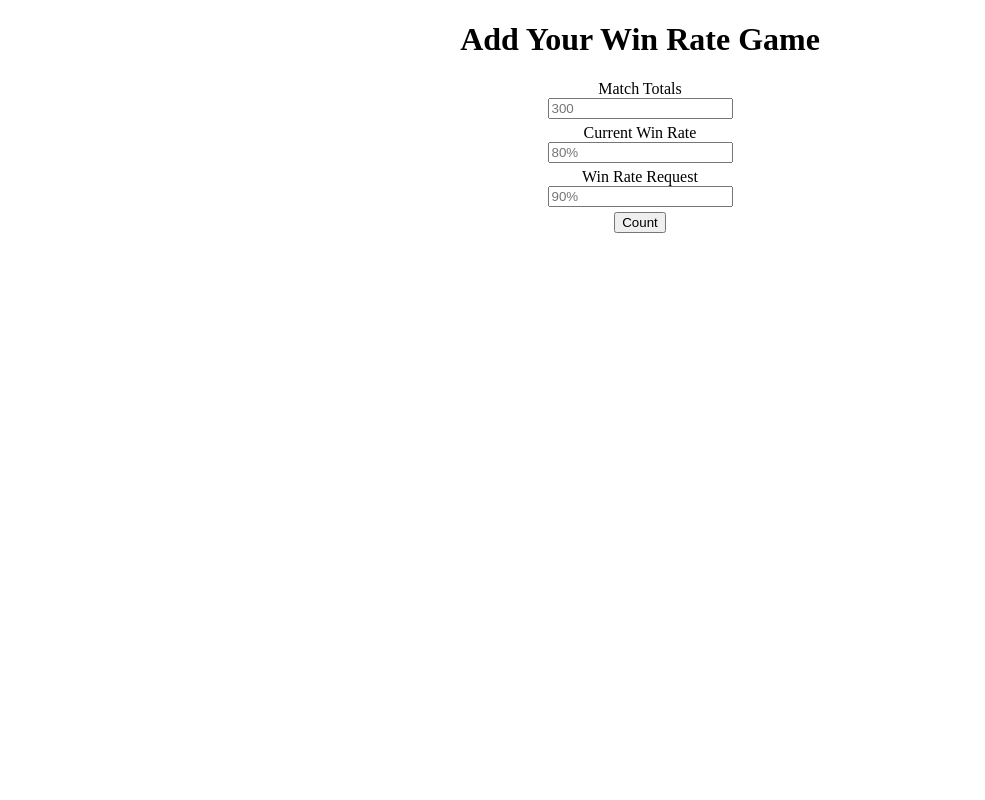
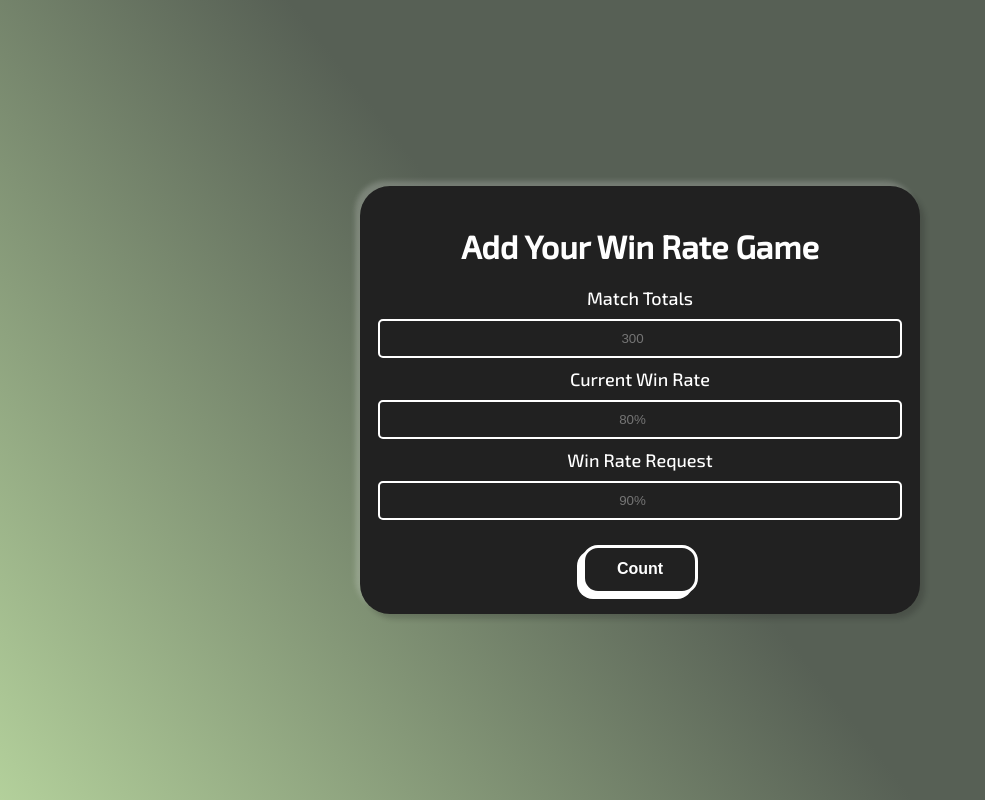
Before and after one commit to yusrilaprial/wr-count, a plain HTML site: page index.html in a window 1280 px wide. Shown: the whole page, without its empty margins (0-985 px from the left). Drawn offline with Linux system fonts and the light colour scheme; a web font is replaced by a local one.

Commit message:
first commit

```diff
--- a/assets/css/style.css
+++ b/assets/css/style.css
@@ -1,9 +1,73 @@
-body{
+@import url('https://fonts.googleapis.com/css2?family=Exo+2:wght@500&family=Sevillana&display=swap');
+
+body {
     margin: 0;
+    font-family: 'Exo 2', sans-serif;
+    background: rgb(179, 208, 155);
+    background: -moz-linear-gradient(52deg, rgba(179, 208, 155, 1) 0%, rgba(87, 96, 85, 1) 48%);
+    background: -webkit-linear-gradient(52deg, rgba(179, 208, 155, 1) 0%, rgba(87, 96, 85, 1) 48%);
+    background: linear-gradient(52deg, rgba(179, 208, 155, 1) 0%, rgba(87, 96, 85, 1) 48%);
+    filter: progid:DXImageTransform.Microsoft.gradient(startColorstr="#b3d09b", endColorstr="#576055", GradientType=1);
 }
-.container{
+
+.container {
+    height: 100vh;
+    display: flex;
+    justify-content: center;
+    align-items: center;
+}
+
+.card {
+    border-radius: 30px;
+    background: #212121;
+    box-shadow: 5px 5px 5px rgba(25, 25, 25, 0.2),
+        -5px -5px 5px rgb(243, 243, 243, 0.2);
+    padding: 20px 30px;
+    margin: 10px;
+    color: white;
     text-align: center;
+    width: 500px;
 }
-input{
-    margin-bottom: 5px;
+
+.box {
+    font-size: large;
 }
+
+.input {
+    transform: translate(-12px, 0px);
+    background-color: #212121;
+    width: 100%;
+    padding: 10px;
+    text-align: center;
+    border: 2px solid white;
+    border-radius: 5px;
+    margin: 10px 0px;
+    color: white;
+    /* box-shadow: 3px 3px 2px rgb(249, 255, 85); */
+}
+
+.input:focus {
+    color: rgb(0, 255, 255);
+    background-color: #212121;
+    outline-color: rgb(0, 255, 255);
+    box-shadow: -3px -3px 15px rgb(0, 255, 255);
+    transition: .1s;
+    transition-property: box-shadow;
+}
+
+button {
+    font-size: 1rem;
+    padding: 0.8em 2em;
+    background-color: #212121;
+    border: 3px solid white;
+    border-radius: 1em;
+    color: #fff;
+    font-weight: bolder;
+    transition: cubic-bezier(0.68, -0.55, 0.265, 1.55) 0.4s;
+    box-shadow: -5px 5px 0px 0px white;
+    margin-top: 15px;
+}
+
+button:hover {
+    transform: translate(5px, -5px);
+}
--- a/index.html
+++ b/index.html
@@ -11,27 +11,26 @@
 
 <body>
     <div class="container">
-        <div>
+        <div class="card">
             <h1>Add Your Win Rate Game</h1>
-        </div>
-        <form>
+            <form class="box">
                 <div>
                     <label for="match">Match Totals</label>
                 </div>
                 <div>
-                <input id="match" name="match" type="number" placeholder="300">
+                    <input class="input" id="match" name="match" type="number" placeholder="300">
                 </div>
                 <div>
                     <label for="wr">Current Win Rate</label>
                 </div>
                 <div>
-                <input id="wr" name="mr" type="number" placeholder="80%">
+                    <input class="input" id="wr" name="mr" type="number" placeholder="80%">
                 </div>
                 <div>
                     <label for="req">Win Rate Request</label>
                 </div>
                 <div>
-                <input id="req" name="req" type="number" placeholder="90%">
+                    <input class="input" id="req" name="req" type="number" placeholder="90%">
                 </div>
                 <span id="result"></span>
                 <div>
@@ -39,6 +38,7 @@
                 </div>
             </form>
         </div>
+    </div>
 
     <script src="assets/js/script.js"></script>
 </body>
```
Lines whose indentation alone changed are shown as unchanged.
